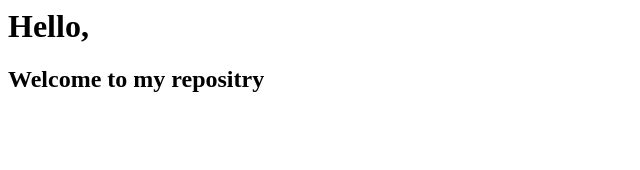
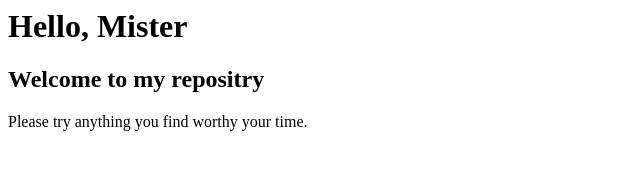
Before and after one commit to dhananjay-Byte/learn, a plain HTML site: page index.html in a window 1280 px wide. Shown: the whole page, without its empty margins (0-640 px from the left). Drawn offline with Linux system fonts and the light colour scheme.

Commit message:
changed the html content

```diff
--- a/index.html
+++ b/index.html
@@ -5,7 +5,8 @@
     <title>Github</title>
 </head>
 <body>
-    <h1>Hello, </h1>
+    <h1>Hello, Mister</h1>
     <h2>Welcome to my repositry</h2>
+    <p>Please try anything you find worthy your time.</p>
 </body>
 </html>
```
